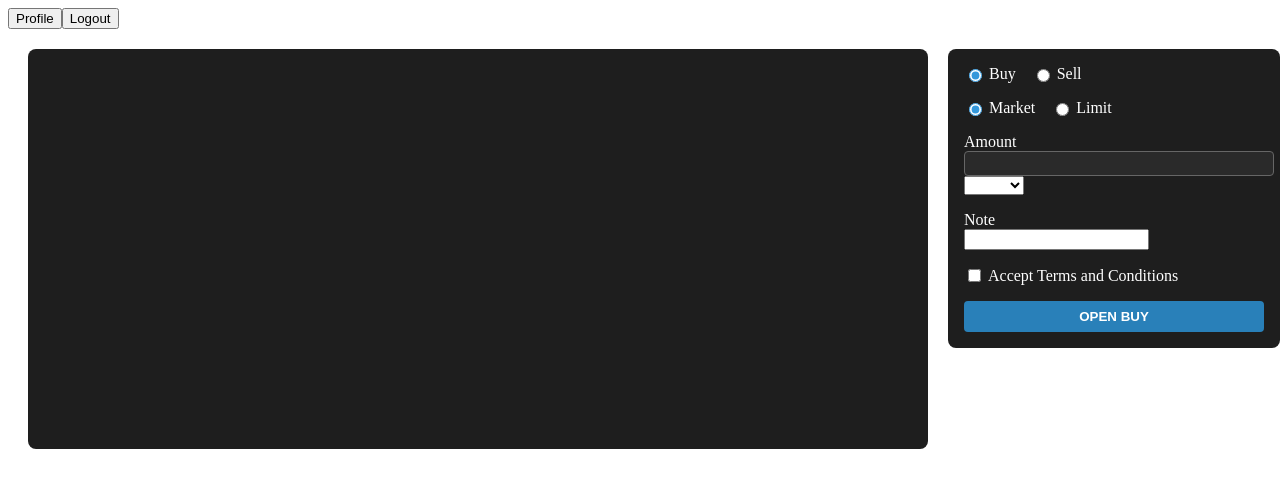
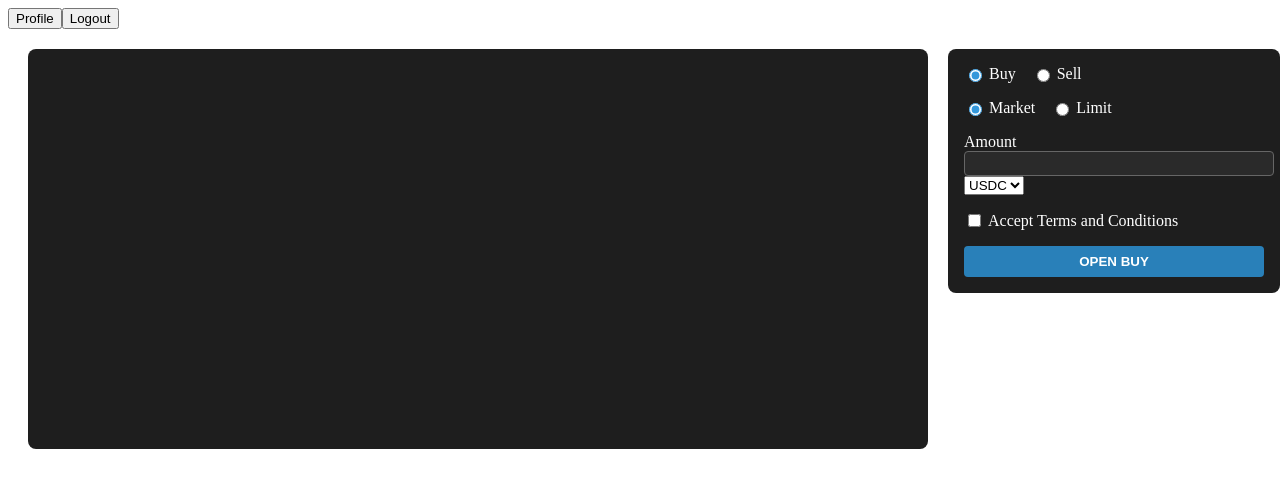
Before and after one commit to Juebana/ProjecteExchange, an Angular app in the folder frontend/: page /dashboard in a window 1280 px wide. Shown: the top 488 px of the page. Built offline with nearby package versions, Linux system fonts and the light colour scheme.

Commit message:
updated the buysell ts to hold some more variables

```diff
--- a/frontend/src/app/components/buysell/buysell.component.html
+++ b/frontend/src/app/components/buysell/buysell.component.html
@@ -59,11 +59,6 @@
     </select>
   </div>
 
-  <div>
-    <label for="tradeNote">Note</label>
-    <input id="tradeNote" type="text" [(ngModel)]="tradeNote" />
-  </div>
-
   <div class="checkbox-container">
     <label>
       <input
--- a/frontend/src/app/components/buysell/buysell.component.ts
+++ b/frontend/src/app/components/buysell/buysell.component.ts
@@ -7,15 +7,23 @@ import { FormsModule } from '@angular/forms';
   standalone: true,
   imports: [FormsModule, CommonModule],
   templateUrl: './buysell.component.html',
-  styleUrl: './buysell.component.css'
+  styleUrls: ['./buysell.component.css']
 })
 export class BuySellComponent {
   isBuy: boolean = true;
   isLimit: boolean = false;
   price: number | null = null;
   amount: number | null = null;
+  selectedCurrency: string = 'usdc';
+  acceptedTerms: boolean = false;
 
   openTrade(): void {
-    console.log(`Placing a ${this.isBuy ? 'BUY' : 'SELL'} order. Type: ${this.isLimit ? 'Limit' : 'Market'}, Price: ${this.price}, Amount: ${this.amount}`);
+    console.log(
+      `Placing a ${this.isBuy ? 'BUY' : 'SELL'} order.
+       Type: ${this.isLimit ? 'Limit' : 'Market'},
+       Price: ${this.price},
+       Amount: ${this.amount} ${this.selectedCurrency},
+       Terms accepted: ${this.acceptedTerms}`
+    );
   }
 }
```
